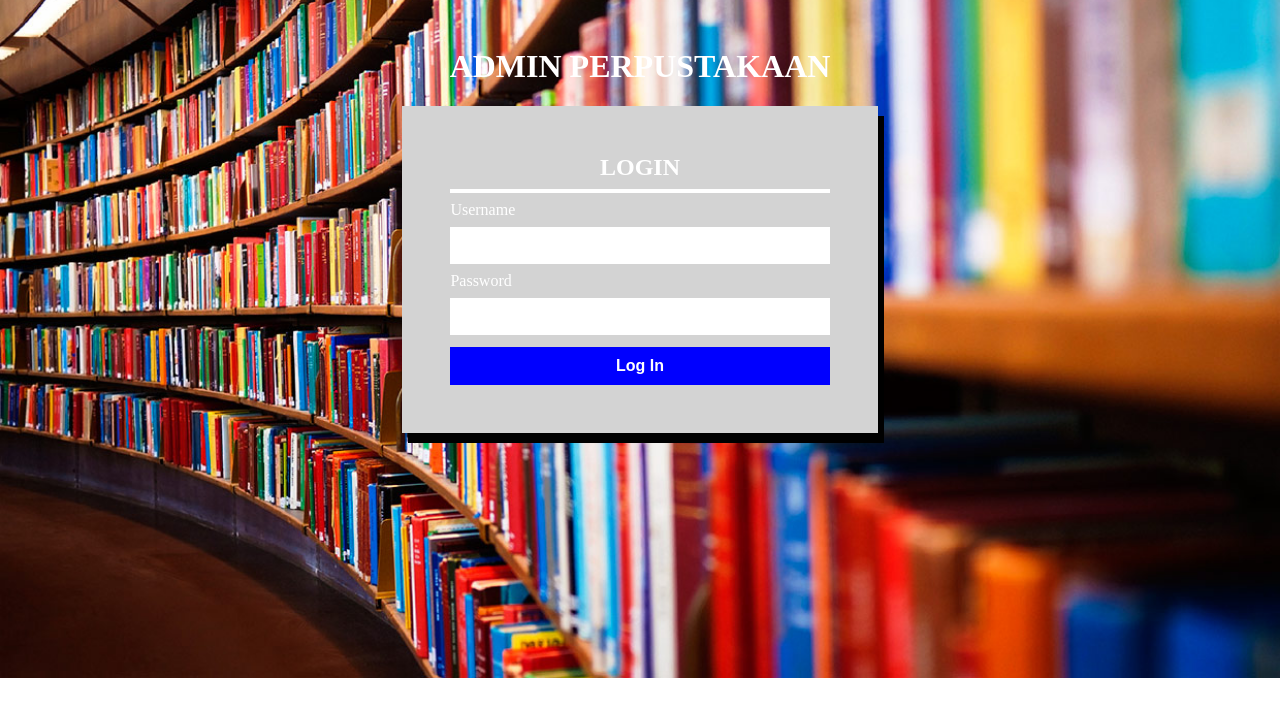
After one commit to W17aya/DTS_KLATEN, a PHP site: page /cek_login.php in a window 1280 px wide. The commit adds this page. Shown: the top 717 px of the page. Run offline with PHP 8.4, Linux system fonts and the light colour scheme.

Commit message:
Perpustakaan V1

```diff
--- /dev/null
+++ b/asset/custom_css.css
@@ -0,0 +1,49 @@
+.background-body{
+	background-image: url('image/background.jpg');
+	height: 500px;
+	background-position: center;
+	background-repeat: no-repeat;
+	background-size: cover;
+  	position: relative;
+}
+.box-login {
+	background-color: lightgrey;
+  	width: 320px;
+	padding: 3rem !important;
+	box-shadow: 6px 10px;
+	margin: auto;
+  	width: 30%;
+}
+.text-white-login{
+	margin-top: 3rem;
+	text-align: center;
+	color: white;
+}
+.line-login{
+	border: 2px solid white;
+}
+.size-text-login{
+	font-size: 150%;
+}
+.input-login {
+  	width: 100%;
+  	padding: 10px 15px;
+  	margin: 8px 0;
+  	box-sizing: border-box;
+  	border: none;
+  	border-bottom: 2px solid white;
+}
+.button-login{
+	background-color: blue;
+	width: 100%;
+  	border: none;
+  	color: white;
+  	padding: 10px 22px;
+  	text-align: center;
+  	text-decoration: none;
+  	display: inline-block;
+  	font-size: 16px;
+  	cursor: pointer;
+  	margin-top: 4px;
+  	font-weight: bold;
+}
--- /dev/null
+++ b/asset/custom_js.js
@@ -0,0 +1,17 @@
+function cekform(){
+	//buat variabel untuk menampung inputan
+	var username = document.getElementById('txtusername');
+	var password = document.getElementById('txtpassword');
+
+	if(username.value == ''){
+		alert('Username tidak boleh kosong');
+		username.focus();
+		return false;
+	}else if(password.value == ''){
+		alert('Password tidak boleh kosong');
+		password.focus();
+		return false;
+	}else{
+		return true;
+	}
+}
--- /dev/null
+++ b/cek_login.php
@@ -0,0 +1,32 @@
+<?php
+session_start();
+$_SESSION['sesi'] = NULL;
+
+include "koneksi.php";
+if (isset($_POST['submit']))
+	{
+		$username = isset($_POST['username']) ? $_POST['username']: "";
+		$password = isset($_POST['password']) ? $_POST['password']: "";
+		$qry= mysqli_query($db,"SELECT * FROM tb_user WHERE user_name = '$username' and user_password='$password'");
+		$sesi = mysqli_num_rows($qry);
+
+		if ($sesi >0)
+		{
+			$data_admin = mysqli_fetch_array($qry);
+			$_SESSION['user_id'] = $data_admin['user_id'];
+			$_SESSION['sesi'] = $data_admin['user_name'];
+
+			echo "<script>alert('Anda berhasil Log in'); </script>";
+			echo "<meta http-equiv='refresh' content='0; url=index.php?user=$sesi'>";
+		}
+		else
+		{
+			echo "<meta http-equiv='refresh' content='0; url=login.php'>";
+			echo "<script> alert('Anda Gagal Log in');</script>";
+		}
+	}
+else
+{
+	include "login.php";
+}
+?>
--- a/index.php
+++ b/index.php
@@ -1,7 +1,7 @@
 <html>
 <head>
 	<title>Membuat form validasi</title>
-</head>j
+</head>
 <body>
 	<h1>Membuat Form Validasi Dengan PHP</h1>
 	<?php
--- /dev/null
+++ b/login.php
@@ -0,0 +1,24 @@
+<!DOCTYPE html>
+<html>
+<head>
+  <title>Sistem Informasi Perpustakaan</title>
+  <link rel="stylesheet" type="text/css" href="asset/custom_css.css">
+  <script type="text/javascript" src="asset/custom_js.js"></script>
+</head>
+<body class="background-body">
+  <h1 class="text-white-login"><b>ADMIN PERPUSTAKAAN</b></h1>
+  <div class="box-login">
+    <form method="POST" action="cek_login.php" name="form_daftar" onsubmit="return cekform()">
+      <center>
+        <b class="text-white-login size-text-login">LOGIN</b>
+      </center>
+      <hr class="line-login">
+      <label class="text-white-login">Username</label>
+      <input class="input-login" type="text" name="username" id="txtusername">
+      <label class="text-white-login">Password</label>
+      <input class="input-login" type="password" name="password" id="txtpassword">
+      <button class="button-login" name="submit" type="submit">Log In</button>
+    </form>
+  </div>
+</body>
+</html>
```
Also changed, not shown: asset/image/background.jpg (added).
